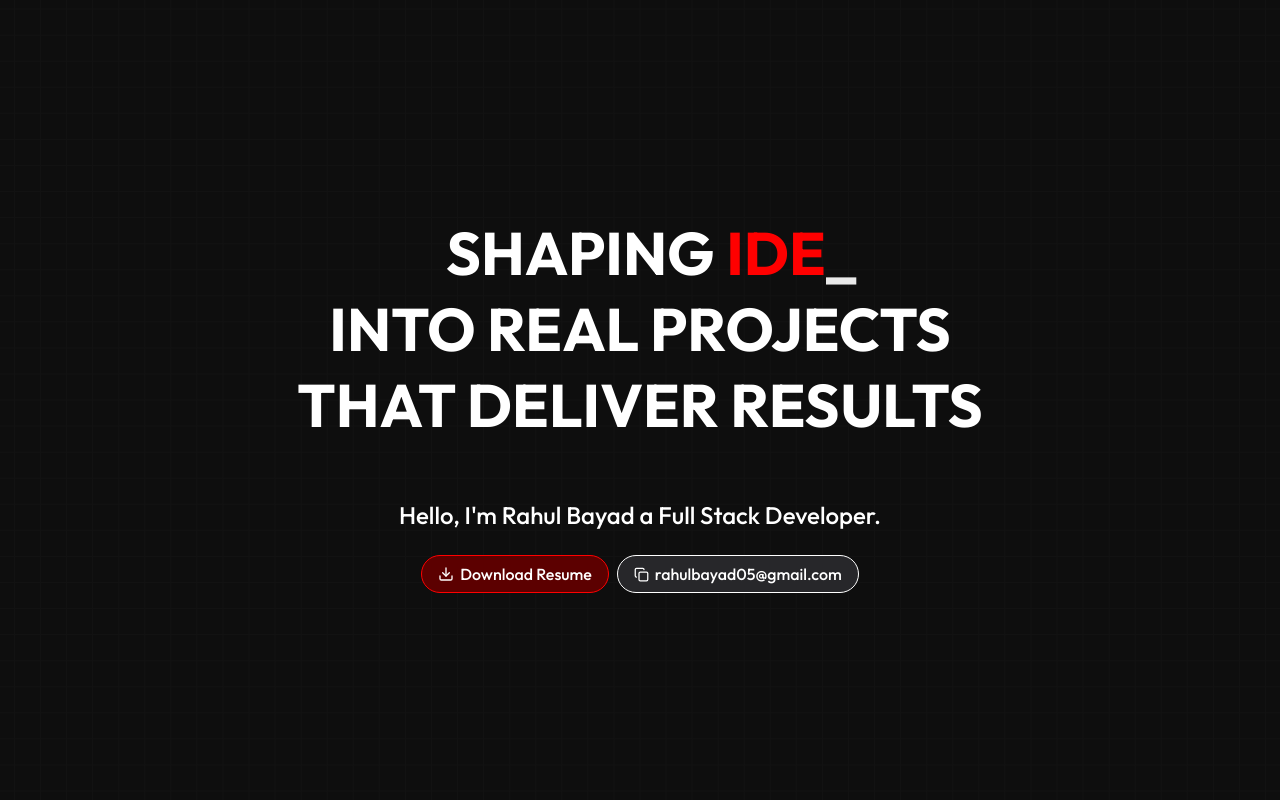
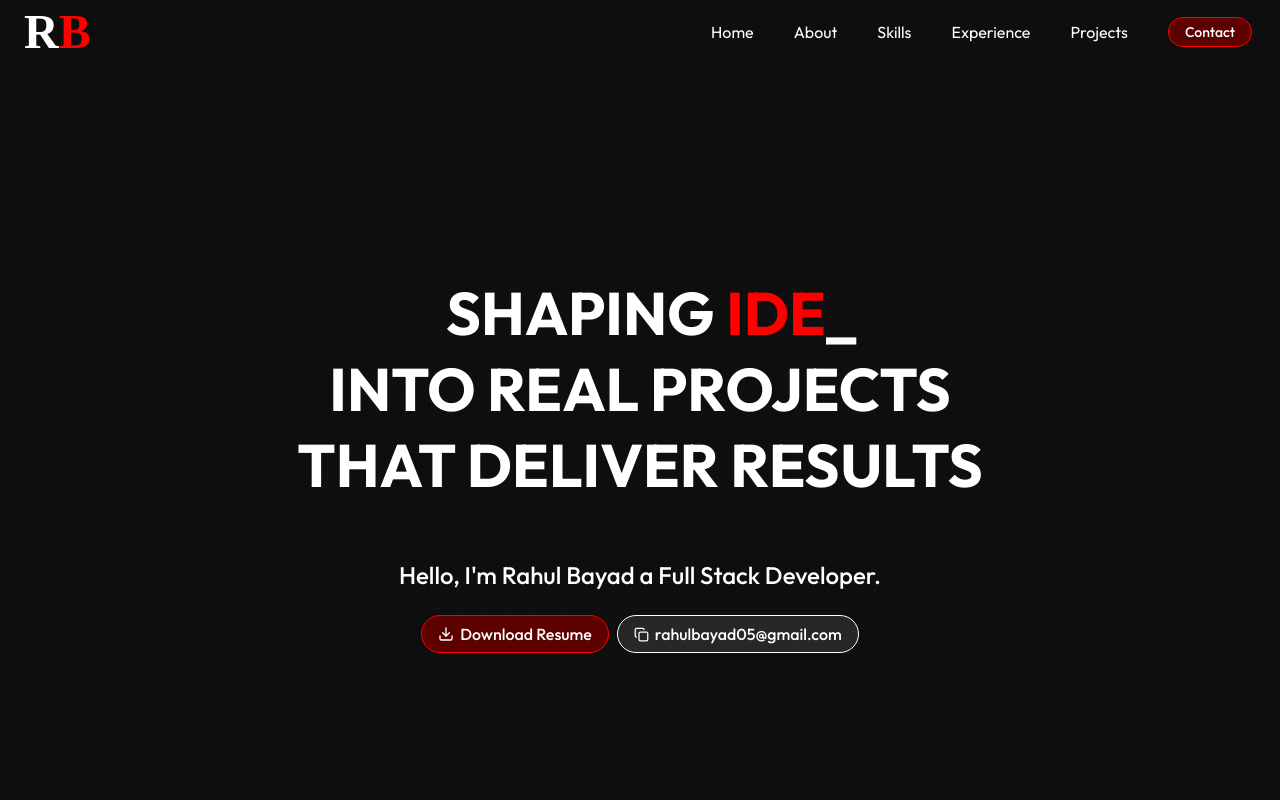
Before and after one commit to RahulBayad/my-portfolio, a React (Vite) app: page / in a window 1280 px wide. Shown: the top 800 px of the page. Built offline with nearby package versions, Linux system fonts and the light colour scheme; a web font is replaced by a local one.

Commit message:
Layout change

```diff
--- a/src/App.jsx
+++ b/src/App.jsx
@@ -9,6 +9,7 @@ import gsap from "gsap";
 import { ScrollTrigger } from "gsap/ScrollTrigger";
 import { ScrollSmoother } from "gsap/ScrollSmoother";
 import { Canvas } from "@react-three/fiber";
+import Layout from "./components/common/Layout";
 
 gsap.registerPlugin(ScrollTrigger, ScrollSmoother);
 
@@ -24,25 +25,7 @@ function App() {
 
   return (
     <>
-      <Suspense fallback={<Loading />}>
-        {/* <Header /> */}
-          <div id="smooth-content" className="z-1">
-            <Main />
-          </div>
-        <div className="-z-20 fixed top-0 h-screen w-screen">
-          {/* <img src="/grid.png" alt="..." className='h-full w-full'/> */}
-          <Canvas
-            camera={{ position: [0, 0, 10], fov: 75 }}
-            style={{ height: "100vh", width: "100vw" }}
-          >
-            <gridHelper
-              args={[100, 200, "#121212", "#121212"]}
-              rotation={[Math.PI / 2, 0, 0]}
-              position={[0, 0, 0]}
-            />
-          </Canvas>
-        </div>
-      </Suspense>
+      <Layout />
     </>
   );
 }
--- /dev/null
+++ b/src/components/common/Layout.jsx
@@ -0,0 +1,33 @@
+import React, { Suspense } from "react";
+import Loading from "../ui/Loading";
+import Header from "../../pages/Header";
+import Main from "../../pages/Main";
+import { Canvas } from "@react-three/fiber";
+
+const Layout = () => {
+  return (
+    <div>
+      <Suspense fallback={<Loading />}>
+        <Header />
+        <div id="smooth-content" className="z-1">
+          <Main />
+        </div>
+        <div className="-z-20 fixed top-0 h-screen w-screen">
+          {/* <img src="/grid.png" alt="..." className='h-full w-full'/> */}
+          <Canvas
+            camera={{ position: [0, 0, 10], fov: 75 }}
+            style={{ height: "100vh", width: "100vw" }}
+          >
+            <gridHelper
+              args={[100, 200, "#121212", "#121212"]}
+              rotation={[Math.PI / 2, 0, 0]}
+              position={[0, 0, 0]}
+            />
+          </Canvas>
+        </div>
+      </Suspense>
+    </div>
+  );
+};
+
+export default Layout;
--- a/src/components/ui/Dialog.jsx
+++ b/src/components/ui/Dialog.jsx
@@ -13,14 +13,16 @@ const Dialog = ({
   return (
     <div
       className={`
-            flex-center z-10 h-screen w-screen fixed top-0 left-0 backdrop-blur-xs transition-all overflow-hidden
-
+            flex-center z-10 h-screen w-screen fixed top-0 left-0 backdrop-blur-xs overflow-hidden
         `}
-      style={{ display: isOpen ? "flex" : "none" }}
+      style={{ transform: isOpen ? "scale(1)" : "scale(0)" }}
     >
       <div
         className={`border border-zinc-600 bg-zinc-900 w-2xl max-w-[900px] rounded-lg p-4 px-6 max-h-[90vh]
-            overflow-x-hidden overflow-y-auto ${className}`}
+          overflow-x-hidden overflow-y-auto
+          ${className}`
+        }
+
       >
         {/* Header  */}
         <div className="flex justify-end mb-1">
--- a/src/pages/sections/projects/Projects.jsx
+++ b/src/pages/sections/projects/Projects.jsx
@@ -19,7 +19,7 @@ const projectsArr = [
       "Rest APIs",
       "Cloudinary",
     ],
-    bannerImage: "/public/gallery.png",
+    bannerImage: "/gallery.png",
     carouselImages: [
       "/projects/apexchat/img1.png",
       "/projects/apexchat/img2.png",
```
